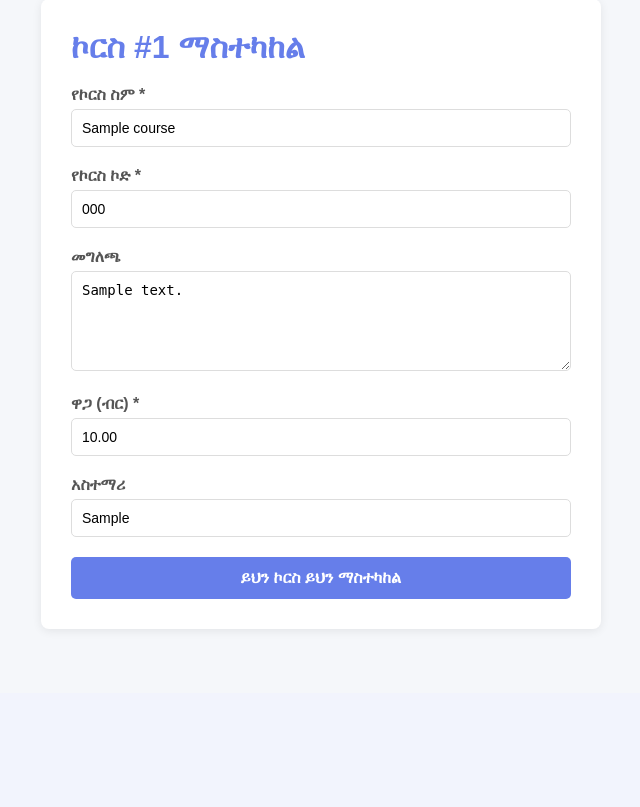
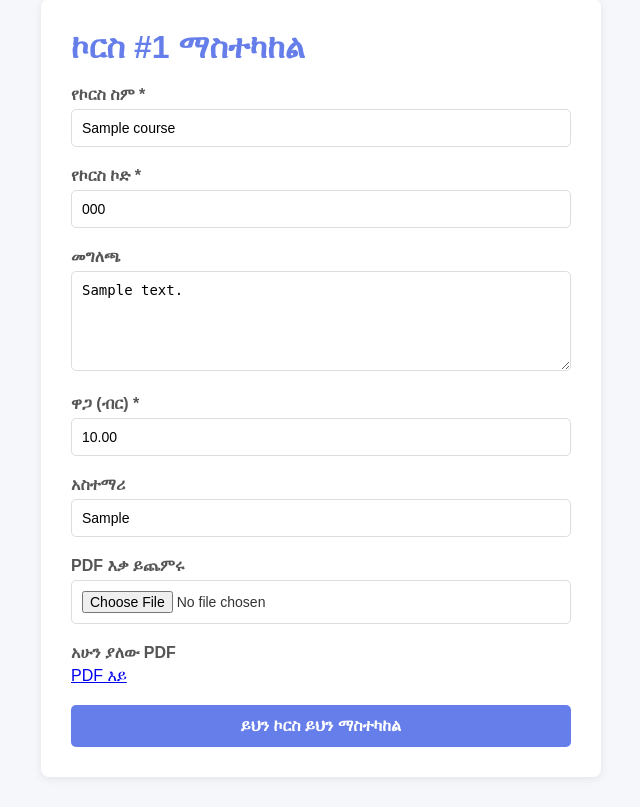
Before and after one commit to yilkaldemeke21-del/sofonyas, a PHP site: page /admin_edit_course.php?id=1 in a window 1280 px wide. Shown: the part 107-914 px from the top of the page, without its empty margins (319-959 px from the left). Before the commit the page ends 738 px from the top, so only its background shows below. Run offline with PHP 8.4, Linux system fonts and the light colour scheme; a user stored in the database is signed in; tables that the repository leaves empty hold one stand-in row (values such as "Sample post").

Commit message:
admin editor

```diff
--- a/admin_edit_course.php
+++ b/admin_edit_course.php
@@ -29,12 +29,48 @@ if ($_SERVER['REQUEST_METHOD'] === 'POST') {
     $description = safe($_POST['description'] ?? '');
     $price = (float)($_POST['price'] ?? 0);
     $instructor = safe($_POST['instructor'] ?? '');
+    $pdf_file = $course['pdf_file'];
+    $uploadDir = __DIR__ . '/uploads/course_pdfs';
 
-    if ($course_name && $course_code) {
+    if (!is_dir($uploadDir)) {
+        mkdir($uploadDir, 0755, true);
+    }
+
+    if (!empty($_FILES['course_pdf']['name'])) {
+        $file = $_FILES['course_pdf'];
+        $allowedExt = ['pdf'];
+        $fileExt = strtolower(pathinfo($file['name'], PATHINFO_EXTENSION));
+
+        if ($file['error'] !== UPLOAD_ERR_OK) {
+            $error = 'PDF የወረደ ጊዜ ስህተት ነበር።';
+        } elseif (!in_array($fileExt, $allowedExt, true)) {
+            $error = 'እባክዎ ፒዲኤፍ ብቻ ይምረጡ።';
+        } else {
+            $finfo = new finfo(FILEINFO_MIME_TYPE);
+            $mimeType = $finfo->file($file['tmp_name']);
+            if ($mimeType !== 'application/pdf') {
+                $error = 'ፋይሉ ፒዲኤፍ አይደለም።';
+            } else {
+                $filename = time() . '_' . bin2hex(random_bytes(5)) . '.' . $fileExt;
+                $destination = $uploadDir . '/' . $filename;
+
+                if (!move_uploaded_file($file['tmp_name'], $destination)) {
+                    $error = 'PDF ፋይሉን ማንቀሳቀስ አልተቻለም።';
+                } else {
+                    if ($course['pdf_file'] && file_exists(__DIR__ . '/' . $course['pdf_file'])) {
+                        @unlink(__DIR__ . '/' . $course['pdf_file']);
+                    }
+                    $pdf_file = 'uploads/course_pdfs/' . $filename;
+                }
+            }
+        }
+    }
+
+    if (!$error && $course_name && $course_code) {
         try {
             $stmt = $pdo->prepare(
                 'UPDATE courses SET course_name = :course_name, course_code = :course_code,
-                 description = :description, price = :price, instructor = :instructor
+                 description = :description, price = :price, instructor = :instructor, pdf_file = :pdf_file
                  WHERE id = :id'
             );
             $stmt->execute([
@@ -43,6 +79,7 @@ if ($_SERVER['REQUEST_METHOD'] === 'POST') {
                 ':description' => $description,
                 ':price' => $price,
                 ':instructor' => $instructor,
+                ':pdf_file' => $pdf_file,
                 ':id' => $course_id,
             ]);
             $success = 'ኮርስ በስኬት ተሻሽሏል።';
@@ -54,7 +91,7 @@ if ($_SERVER['REQUEST_METHOD'] === 'POST') {
         } catch (Exception $e) {
             $error = 'ስህተት: ' . $e->getMessage();
         }
-    } else {
+    } elseif (!$error) {
         $error = 'እባክዎ ሁሉንም አስገዳጅ መስኮች ይሙሉ።';
     }
 }
@@ -101,7 +138,7 @@ if ($_SERVER['REQUEST_METHOD'] === 'POST') {
             <div class="success"><?php echo $success; ?></div>
         <?php endif; ?>
 
-        <form method="post">
+        <form method="post" enctype="multipart/form-data">
             <div class="form-group">
                 <label for="course_name">የኮርስ ስም *</label>
                 <input type="text" id="course_name" name="course_name" value="<?php echo safe($course['course_name']); ?>" required>
@@ -127,6 +164,18 @@ if ($_SERVER['REQUEST_METHOD'] === 'POST') {
                 <input type="text" id="instructor" name="instructor" value="<?php echo safe($course['instructor']); ?>">
             </div>
 
+            <div class="form-group">
+                <label for="course_pdf">PDF እቃ ይጨምሩ</label>
+                <input type="file" id="course_pdf" name="course_pdf" accept="application/pdf">
+            </div>
+
+            <?php if (!empty($course['pdf_file'])): ?>
+                <div class="form-group">
+                    <label>አሁን ያለው PDF</label>
+                    <p><a href="<?php echo safe($course['pdf_file']); ?>" target="_blank">PDF እይ</a></p>
+                </div>
+            <?php endif; ?>
+
             <button type="submit">ይህን ኮርስ ይህን ማስተካከል</button>
         </form>
     </div>
--- a/admin_view_courses.php
+++ b/admin_view_courses.php
@@ -83,6 +83,9 @@ $courses = $stmt->fetchAll();
                             <td>
                                 <strong><?php echo safe($course['course_name']); ?></strong>
                                 <br><small><?php echo safe($course['description']); ?></small>
+                                <?php if (!empty($course['pdf_file'])): ?>
+                                    <br><a href="<?php echo safe($course['pdf_file']); ?>" target="_blank">PDF እይ</a>
+                                <?php endif; ?>
                             </td>
                             <td><?php echo safe($course['course_code']); ?></td>
                             <td><?php echo number_format($course['price'], 2); ?></td>
```
Also changed, not shown: admin_courses.php (+44 -5 lines), database.sql (+19 -0 lines).
